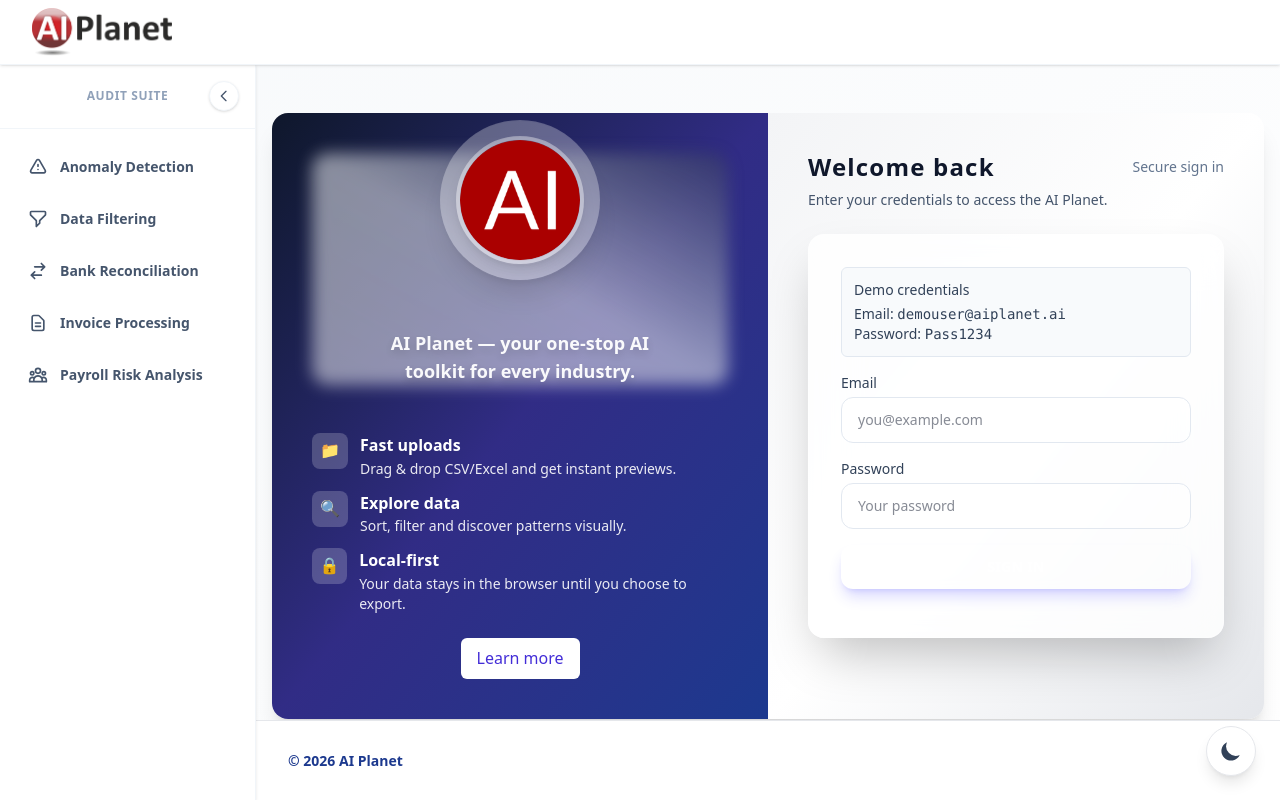
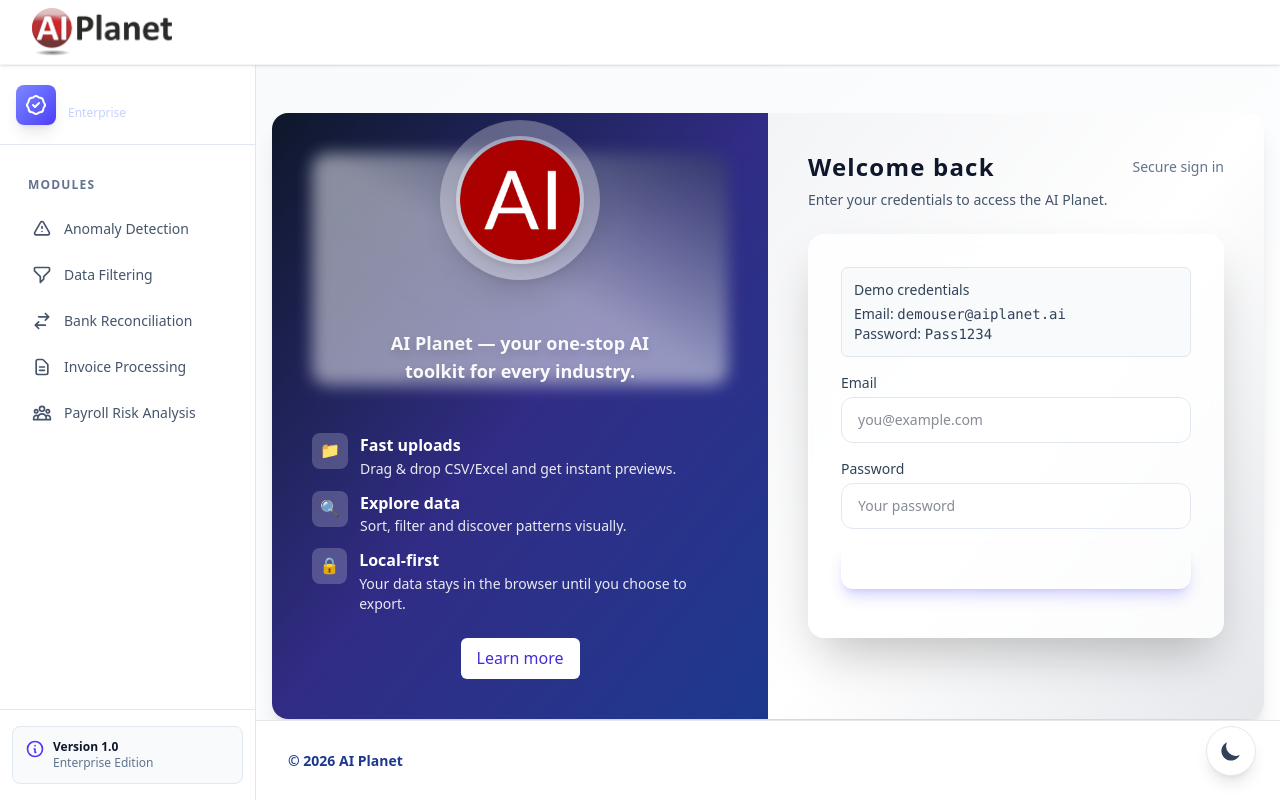
Before and after one commit to RaviKrishna-isowhiz/new_test_ai, a Next.js app: page /login in a window 1280 px wide. Built offline with nearby package versions, Linux system fonts and the light colour scheme; a web font is replaced by a local one.

Commit message:
feat: redesign sidebar with modern logo theme
Update Sidebar component with professional logo area and enhanced navigation

```diff
--- a/src/components/Sidebar.tsx
+++ b/src/components/Sidebar.tsx
@@ -60,17 +60,41 @@ export default function Sidebar() {
   ];
 
   return (
-    <aside className={`${isCollapsed ? 'w-20' : 'w-64'} bg-white dark:bg-slate-900 border-r border-slate-100 dark:border-slate-800 hidden md:flex flex-col h-full shrink-0 shadow-sm transition-all duration-300 relative ${isDark ? 'dark-mode-active' : ''}`}>
-      <div className={`p-4 border-b border-slate-100 dark:border-slate-800 flex items-center justify-center relative min-h-[64px]`}>
+    <aside className={`${isCollapsed ? 'w-20' : 'w-64'} bg-white dark:bg-slate-900 border-r border-slate-200 dark:border-slate-800 hidden md:flex flex-col h-full shrink-0 transition-all duration-300 relative ${isDark ? 'dark-mode-active' : ''}`}>
+      {/* Logo Header */}
+      <div className={`bg-gradient-to-br from-navy to-indigo dark:from-slate-800 dark:to-slate-900 border-b border-slate-200 dark:border-slate-700 flex items-center justify-between relative px-4 py-4 min-h-[80px]`}>
         {!isCollapsed && (
-          <div className="flex items-center justify-center w-full">
-            <h2 className="text-xs font-extrabold text-slate-400 dark:text-slate-500 uppercase tracking-widest truncate">Audit Suite</h2>
+          <div className="flex items-center gap-3 flex-1 min-w-0">
+            {/* Logo Circle */}
+            <div className="flex-shrink-0 w-10 h-10 bg-gradient-to-br from-indigo-400 to-indigo-600 rounded-lg flex items-center justify-center shadow-lg">
+              <svg className="w-6 h-6 text-white" fill="none" stroke="currentColor" viewBox="0 0 24 24">
+                <path strokeLinecap="round" strokeLinejoin="round" strokeWidth={2} d="M9 12l2 2 4-4M7.835 4.697a3.42 3.42 0 001.946-.806 3.42 3.42 0 014.438 0 3.42 3.42 0 001.946.806 3.42 3.42 0 013.138 3.138 3.42 3.42 0 00.806 1.946 3.42 3.42 0 010 4.438 3.42 3.42 0 00-.806 1.946 3.42 3.42 0 01-3.138 3.138 3.42 3.42 0 00-1.946.806 3.42 3.42 0 01-4.438 0 3.42 3.42 0 00-1.946-.806 3.42 3.42 0 01-3.138-3.138 3.42 3.42 0 00-.806-1.946 3.42 3.42 0 010-4.438 3.42 3.42 0 00.806-1.946 3.42 3.42 0 013.138-3.138z" />
+              </svg>
+            </div>
+            {/* Brand Text */}
+            <div className="flex-1 min-w-0">
+              <h1 className="text-sm font-bold text-white truncate">Audit Suite</h1>
+              <p className="text-xs text-indigo-200 truncate">Enterprise</p>
+            </div>
+          </div>
+        )}
+
+        {isCollapsed && (
+          <div className="w-10 h-10 bg-gradient-to-br from-indigo-400 to-indigo-600 rounded-lg flex items-center justify-center shadow-lg mx-auto">
+            <svg className="w-6 h-6 text-white" fill="none" stroke="currentColor" viewBox="0 0 24 24">
+              <path strokeLinecap="round" strokeLinejoin="round" strokeWidth={2} d="M9 12l2 2 4-4M7.835 4.697a3.42 3.42 0 001.946-.806 3.42 3.42 0 014.438 0 3.42 3.42 0 001.946.806 3.42 3.42 0 013.138 3.138 3.42 3.42 0 00.806 1.946 3.42 3.42 0 010 4.438 3.42 3.42 0 00-.806 1.946 3.42 3.42 0 01-3.138 3.138 3.42 3.42 0 00-1.946.806 3.42 3.42 0 01-4.438 0 3.42 3.42 0 00-1.946-.806 3.42 3.42 0 01-3.138-3.138 3.42 3.42 0 00-.806-1.946 3.42 3.42 0 010-4.438 3.42 3.42 0 00.806-1.946 3.42 3.42 0 013.138-3.138z" />
+            </svg>
+          </div>
+        )}
+
+        {/* Collapse Button */}
         <button
           onClick={() => setIsCollapsed(!isCollapsed)}
-              className="absolute right-4 bg-white dark:bg-slate-800 border border-slate-100 dark:border-slate-800 rounded-full p-1.5 shadow-sm hover:bg-slate-50 dark:hover:bg-slate-700 transition-colors z-20"
+          className={`absolute top-4 ${isCollapsed ? 'left-1/2 -translate-x-1/2' : 'right-4'} bg-white/20 backdrop-blur-sm hover:bg-white/30 border border-white/10 rounded-lg p-1.5 transition-all duration-200 z-20`}
+          title={isCollapsed ? "Expand" : "Collapse"}
         >
           <svg
-                className="w-4 h-4 text-slate-600 dark:text-slate-400 transform transition-transform duration-300"
+            className={`w-4 h-4 text-white transform transition-transform duration-300 ${isCollapsed ? 'rotate-180' : ''}`}
             fill="none"
             stroke="currentColor"
             viewBox="0 0 24 24"
@@ -79,25 +103,15 @@ export default function Sidebar() {
           </svg>
         </button>
       </div>
+      <div className="flex-1 overflow-y-auto py-6 overflow-x-hidden">
+        <nav className="space-y-1.5 px-3">
+          {/* Navigation Label */}
+          {!isCollapsed && (
+            <div className="px-4 py-2 mb-2">
+              <p className="text-xs font-semibold text-slate-500 dark:text-slate-400 uppercase tracking-widest">Modules</p>
+            </div>
           )}
-        {isCollapsed && (
-          <button
-            onClick={() => setIsCollapsed(!isCollapsed)}
-            className="bg-white dark:bg-slate-800 border border-slate-100 dark:border-slate-800 rounded-full p-1.5 shadow-sm hover:bg-slate-50 dark:hover:bg-slate-700 transition-colors z-20"
-          >
-            <svg
-              className="w-4 h-4 text-slate-600 dark:text-slate-400 transform transition-transform duration-300 rotate-180"
-              fill="none"
-              stroke="currentColor"
-              viewBox="0 0 24 24"
-            >
-              <path strokeLinecap="round" strokeLinejoin="round" strokeWidth={2} d="M15 19l-7-7 7-7" />
-            </svg>
-          </button>
-        )}
-      </div>
-      <div className="flex-1 overflow-y-auto py-4 overflow-x-hidden">
-        <nav className="space-y-2 px-3">
+
           {links.map((link) => {
             const isActive = pathname === link.href;
             return (
@@ -105,17 +119,31 @@ export default function Sidebar() {
                 key={link.href}
                 href={link.href}
                 title={isCollapsed ? link.label : ''}
-                className={`flex items-center rounded-xl transition-all duration-200 group ${isCollapsed ? 'justify-center p-3' : 'px-4 py-3'} ${
+                className={`flex items-center rounded-lg transition-all duration-200 group relative overflow-hidden ${isCollapsed ? 'justify-center p-3 mx-1' : 'px-4 py-2.5 gap-3'} ${
                   isActive
-                    ? 'bg-blue-50 dark:bg-slate-800 text-blue-700 dark:text-blue-400 shadow-sm ring-1 ring-blue-100 dark:ring-slate-700'
-                    : 'text-slate-600 dark:text-slate-400 hover:bg-slate-50 dark:hover:bg-slate-800 hover:text-navy dark:hover:text-white'
+                    ? 'bg-gradient-to-r from-indigo-50 to-indigo-100/50 dark:from-indigo-950/40 dark:to-indigo-900/20 text-indigo-700 dark:text-indigo-300 font-semibold shadow-sm'
+                    : 'text-slate-600 dark:text-slate-400 hover:bg-slate-100/50 dark:hover:bg-slate-800/50 hover:text-slate-900 dark:hover:text-white'
                 }`}
               >
+                {/* Active indicator */}
+                {isActive && (
+                  <div className="absolute left-0 top-0 bottom-0 w-1 bg-gradient-to-b from-indigo-500 to-indigo-600" />
+                )}
+
+                {/* Icon */}
+                <div className={`flex-shrink-0 w-5 h-5 ${isCollapsed ? '' : 'ml-1'}`}>
                   {link.icon}
-                {!isCollapsed && <div className="ml-3 flex-1 font-bold text-sm truncate">{link.label}</div>}
+                </div>
+
+                {/* Label */}
+                {!isCollapsed && (
+                  <span className="flex-1 text-sm font-medium truncate">{link.label}</span>
+                )}
+
+                {/* Chevron on active */}
                 {!isCollapsed && isActive && (
-                  <svg className="w-4 h-4 text-blue-600 dark:text-blue-400 ml-2" fill="none" viewBox="0 0 24 24" stroke="currentColor">
-                    <path strokeLinecap="round" strokeLinejoin="round" strokeWidth={2} d="M9 5l7 7-7 7" />
+                  <svg className="w-4 h-4 flex-shrink-0 text-indigo-600 dark:text-indigo-400" fill="none" viewBox="0 0 24 24" stroke="currentColor">
+                    <path strokeLinecap="round" strokeLinejoin="round" strokeWidth={2.5} d="M9 5l7 7-7 7" />
                   </svg>
                 )}
               </Link>
@@ -123,6 +151,35 @@ export default function Sidebar() {
           })}
         </nav>
       </div>
+
+      {/* Footer Section */}
+      <div className="border-t border-slate-200 dark:border-slate-800 px-3 py-4 space-y-3">
+        {!isCollapsed && (
+          <div className="px-3 py-3 bg-slate-50 dark:bg-slate-800/50 rounded-lg border border-slate-200 dark:border-slate-700">
+            <div className="flex items-start gap-2">
+              <div className="flex-shrink-0">
+                <svg className="w-5 h-5 text-indigo-600 dark:text-indigo-400" fill="none" stroke="currentColor" viewBox="0 0 24 24">
+                  <path strokeLinecap="round" strokeLinejoin="round" strokeWidth={2} d="M13 16h-1v-4h-1m1-4h.01M21 12a9 9 0 11-18 0 9 9 0 0118 0z" />
+                </svg>
+              </div>
+              <div className="flex-1 min-w-0">
+                <p className="text-xs font-semibold text-slate-900 dark:text-white">Version 1.0</p>
+                <p className="text-xs text-slate-500 dark:text-slate-400">Enterprise Edition</p>
+              </div>
+            </div>
+          </div>
+        )}
+
+        {isCollapsed && (
+          <div className="flex justify-center">
+            <div className="w-8 h-8 bg-slate-100 dark:bg-slate-800 rounded-lg flex items-center justify-center border border-slate-200 dark:border-slate-700">
+              <svg className="w-4 h-4 text-slate-600 dark:text-slate-400" fill="none" stroke="currentColor" viewBox="0 0 24 24">
+                <path strokeLinecap="round" strokeLinejoin="round" strokeWidth={2} d="M13 16h-1v-4h-1m1-4h.01M21 12a9 9 0 11-18 0 9 9 0 0118 0z" />
+              </svg>
+            </div>
+          </div>
+        )}
+      </div>
     </aside>
   );
 }
```
Lines whose indentation alone changed are shown as unchanged.
